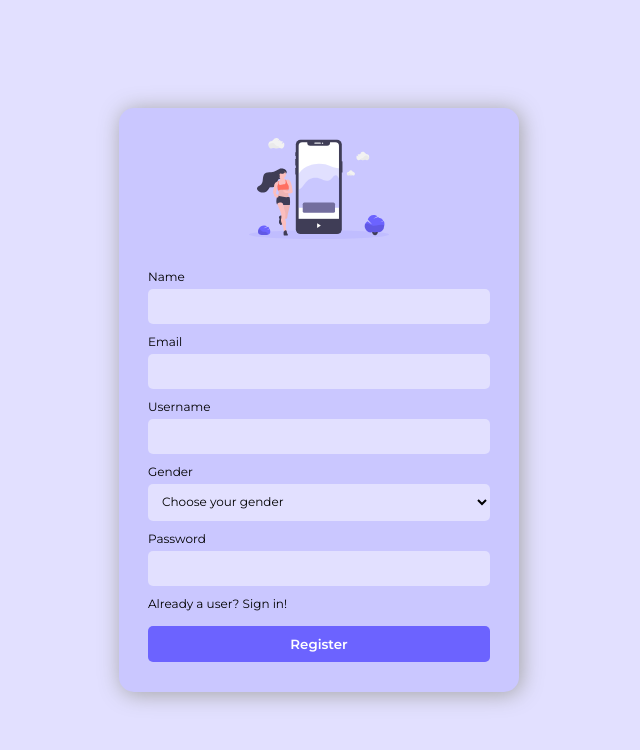
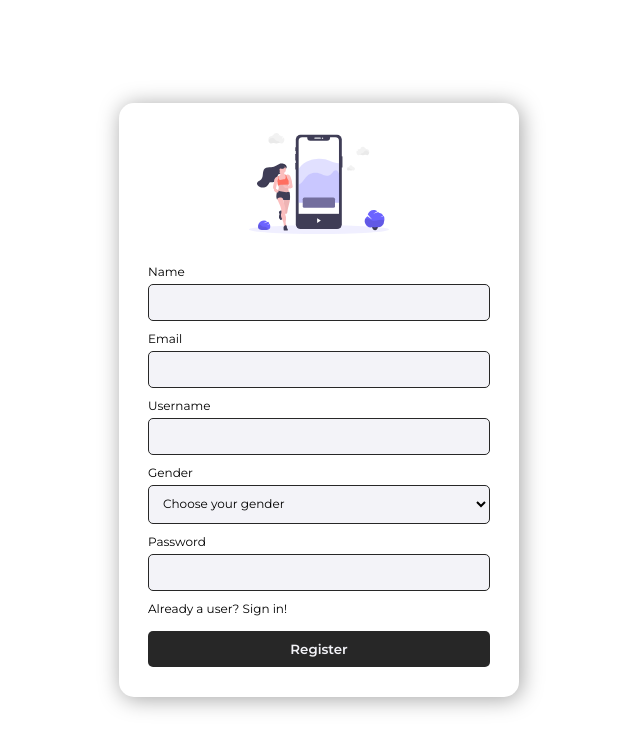
Before and after one commit to JKukielski/fitness-tracking-app, a React (Vite) app in the folder frontend/: page /register in a window 1280 px wide. Shown: the top 750 px of the page, without its empty margins (321-961 px from the left). Built offline with nearby package versions, Linux system fonts and the light colour scheme.

Commit message:
moved button and input styles to global

```diff
--- a/frontend/src/index.css
+++ b/frontend/src/index.css
@@ -1,10 +1,10 @@
 @import url('https://fonts.googleapis.com/css2?family=Montserrat:ital,wght@0,100..900;1,100..900&display=swap');
 
 :root{
-     --color-primary: #CAC7FF;
-     --color-primary-light: #E2E0FF;
-     --color-primary-dark: #736E9E;
-     --color-contrast: #6C63FF;
+     --color-primary: #6b6b6b;
+     --color-primary-light: #ebebeb;
+     --color-primary-dark: #272727;
+     --color-contrast: #f3f3f8;
 }
 
 * {
@@ -18,3 +18,51 @@ a {
     text-decoration: none;
     color: #000;
 }
+
+.primary-button {
+    width: 90%;
+    padding: 10px;
+    border-radius: 5px;
+    cursor: pointer;
+    border: none;
+    background-color: var(--color-primary-dark);
+    color: var(--color-contrast);
+    font-weight: 600;
+    transition: all 0.3s ease-in-out;
+}
+
+.primary-button:hover {
+    background-color: var(--color-contrast);
+    color: var(--color-primary-dark);
+    border: 2px solid var(--color-primary-dark)
+}
+
+.secondary-button {
+    width: 90%;
+    padding: 10px;
+    border-radius: 5px;
+    cursor: pointer;
+    border: none;
+    background-color: var(--color-contrast);
+    color: var(--color-primary-dark);
+    border: 2px solid var(--color-primary-dark);
+    font-weight: 600;
+    transition: all 0.3s ease-in-out;
+}
+
+.secondary-button:hover {
+    background-color: var(--color-primary-dark);
+    color: var(--color-contrast);
+}
+
+
+.form-input, select {
+    margin-top: 5px;
+    margin-bottom: 10px;
+    padding: 10px;
+    border-radius: 5px;
+    font-size: 12px;
+    background-color: var(--color-contrast);
+    border: 1px solid var(--color-primary-dark);
+    outline: none;
+}
--- a/frontend/src/pages/Login.jsx
+++ b/frontend/src/pages/Login.jsx
@@ -102,7 +102,7 @@ const Login = () => {
           Don't have an account yet? <Link to="/register">Sign up</Link>!
         </p>
 
-        <button type="submit" className="form-button">
+        <button type="submit" className="primary-button">
           Login
         </button>
       </form>
--- a/frontend/src/pages/Register.jsx
+++ b/frontend/src/pages/Register.jsx
@@ -162,7 +162,7 @@ const Register = () => {
           Already a user? <Link to="/login">Sign in</Link>!
         </p>
 
-        <button type="submit" className="form-button">
+        <button type="submit" className="primary-button">
           Register
         </button>
       </form>
--- a/frontend/src/styles/LoginRegister.css
+++ b/frontend/src/styles/LoginRegister.css
@@ -4,22 +4,17 @@
     display: flex;
     justify-content: center;
     align-items: center;
-    background-color: var(--color-primary-light);
 }
 
 .form {
     width: 95%;
     max-width: 400px;
-
     display: flex;
     flex-direction: column;
     justify-content: center;
     align-items: center;
-
     border-radius: 15px;
     padding: 30px 10px;
-
-    background-color: var(--color-primary);
     -webkit-box-shadow: 2px 2px 22px 0px rgba(163, 163, 163, 1);
     -moz-box-shadow: 2px 2px 22px 0px rgba(163, 163, 163, 1);
     box-shadow: 2px 2px 22px 0px rgba(163, 163, 163, 1);
@@ -44,16 +39,6 @@
     font-size: 12px;
 }
 
-.form-input, select {
-    margin-top: 5px;
-    margin-bottom: 10px;
-    padding: 10px;
-    border-radius: 5px;
-    font-size: 12px;
-    background-color: var(--color-primary-light);
-    border: none;
-    outline: none;
-}
 
 .form-redirect {
     width: 90%;
@@ -61,22 +46,6 @@
     font-size: 12px;
 }
 
-.form-button {
-    width: 90%;
-    padding: 10px;
-    border-radius: 5px;
-    cursor: pointer;
-    border: none;
-    background-color: var(--color-contrast);
-    color: #FFF;
-    font-weight: 600;
-    transition: all 0.3s ease-in-out;
-}
-
-.form-button:hover {
-    background-color: #FFF;
-    color: var(--color-contrast);
-}
 
 .form-error {
     font-size: 10px;
```
